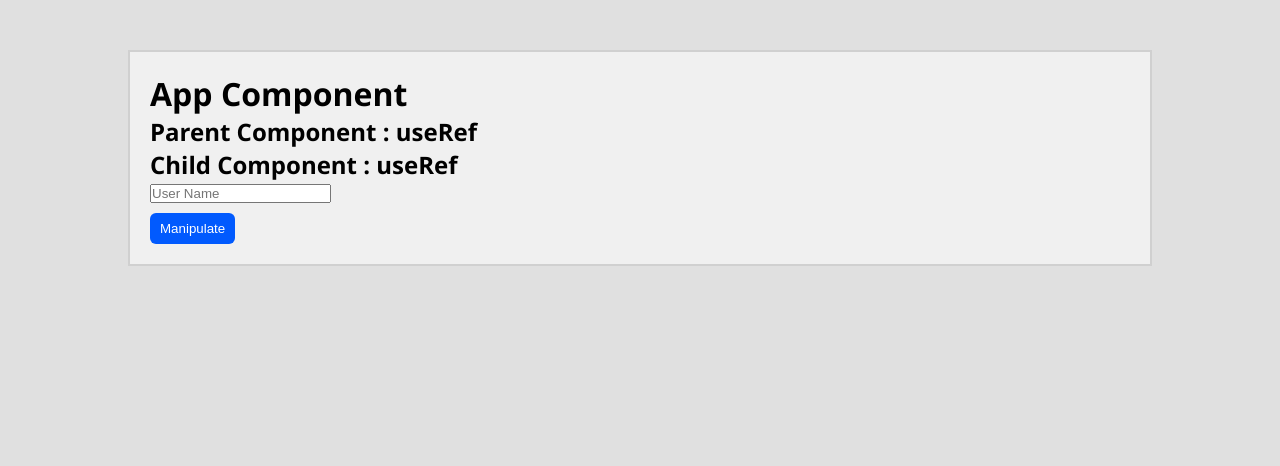
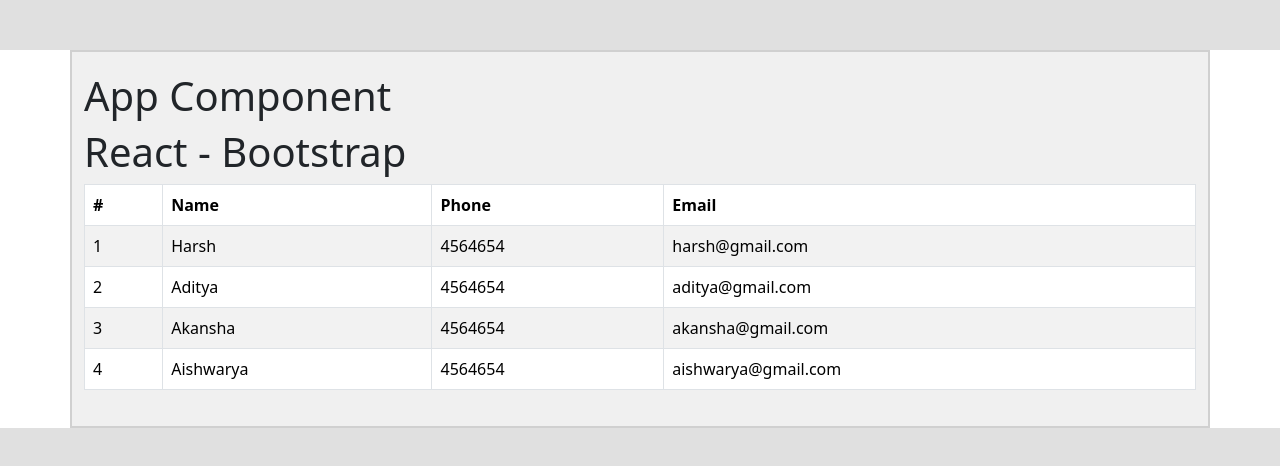
Before and after one commit to vinaypathrikarreactjstrainer/fusion-reactjs-batch-48, a React (Vite) app: page / in a window 1280 px wide. Shown: the top 466 px of the page. Built offline with nearby package versions, Linux system fonts and the light colour scheme.

Commit message:
installing Bootstrap and its features

```diff
--- a/package.json
+++ b/package.json
@@ -10,7 +10,9 @@
     "preview": "vite preview"
   },
   "dependencies": {
+    "bootstrap": "^5.3.8",
     "react": "^19.2.0",
+    "react-bootstrap": "^2.10.10",
     "react-dom": "^19.2.0"
   },
   "devDependencies": {
--- a/src/App.jsx
+++ b/src/App.jsx
@@ -21,6 +21,7 @@
 import DOM from "./typesofcomponent/classcomponent/DOM";
 import UseRef from "./typesofcomponent/functionalcomponent/hooks/UseRef";
 import ParentRef from "./typesofcomponent/functionalcomponent/hooks/ParentRef";
+import BootStrap from "./typesofcomponent/functionalcomponent/BootStrap";
 function App(){
   // const brands = ['Apple', 'Sony', 'Samsung'];
   const getData = () => {
@@ -46,7 +47,8 @@
     {/* <GetUsers /> */}
       {/* <UseMemo /> */}
       {/* <DOM /> */}
-      <ParentRef />
+      {/* <ParentRef /> */}
+      <BootStrap />
       {/* <UseRef /> */}
     {/* Class Component */}
     {/* <BasicClassComp greet = "React => Basic class component" user = "Akansha"/> */}
--- a/src/main.jsx
+++ b/src/main.jsx
@@ -1,6 +1,7 @@
 import { StrictMode } from 'react'
 import { createRoot } from 'react-dom/client'
 import './index.css'
+import 'bootstrap/dist/css/bootstrap.min.css';
 import App from './App.jsx'
 
 createRoot(document.getElementById('root')).render(
--- /dev/null
+++ b/src/typesofcomponent/functionalcomponent/BootStrap.jsx
@@ -0,0 +1,59 @@
+import React from "react";
+import { Button, Alert } from "react-bootstrap";
+import Table from "react-bootstrap/Table";
+
+const BootStrap = () => {
+  // const students = ['Harsh', 'Aditya', 'Akansha', 'Aaishwarya'];
+  // map looping
+  // students.map((user) => console.log('My name is ',user));
+  // // for looping
+  // for(let x = 0; x < students.length; x++){
+  //     console.log('in for loop => ', students[x]);
+  // }
+  const students = [
+    { name: "Harsh", phone: 4564654, email: "harsh@gmail.com" },
+    { name: "Aditya", phone: 4564654, email: "aditya@gmail.com" },
+    { name: "Akansha", phone: 4564654, email: "akansha@gmail.com" },
+    { name: "Aishwarya", phone: 4564654, email: "aishwarya@gmail.com" },
+  ];
+  return (
+    <>
+      <h1>React - Bootstrap</h1>
+      <Table striped bordered hover>
+        <thead>
+          <tr>
+            <th>#</th>
+            <th>Name</th>
+            <th>Phone</th>
+            <th>Email</th>
+          </tr>
+        </thead>
+        <tbody>
+          {students.map((list, index) => (
+            <tr key={index}>
+                <td>{index + 1}</td>
+                <td>{list.name}</td>
+                <td>{list.phone}</td>
+                <td>{list.email}</td>
+            </tr>
+          ))}
+        </tbody>
+      </Table>
+
+      {/* <Alert>
+          This is a alert—check it out!
+        </Alert>
+      <Button variant="primary">Primary</Button>
+      <Button variant="secondary">Secondary</Button>
+      <Button variant="success">Success</Button>
+      <Button variant="warning">Warning</Button>
+      <Button variant="danger">Danger</Button>
+      <Button variant="info">Info</Button>
+      <Button variant="light">Light</Button>
+      <Button variant="dark">Dark</Button>
+      <Button variant="link">Link</Button> */}
+    </>
+  );
+};
+
+export default BootStrap;
```
Also changed, not shown: 1 other file (tests, documents, lock files or other folders).
